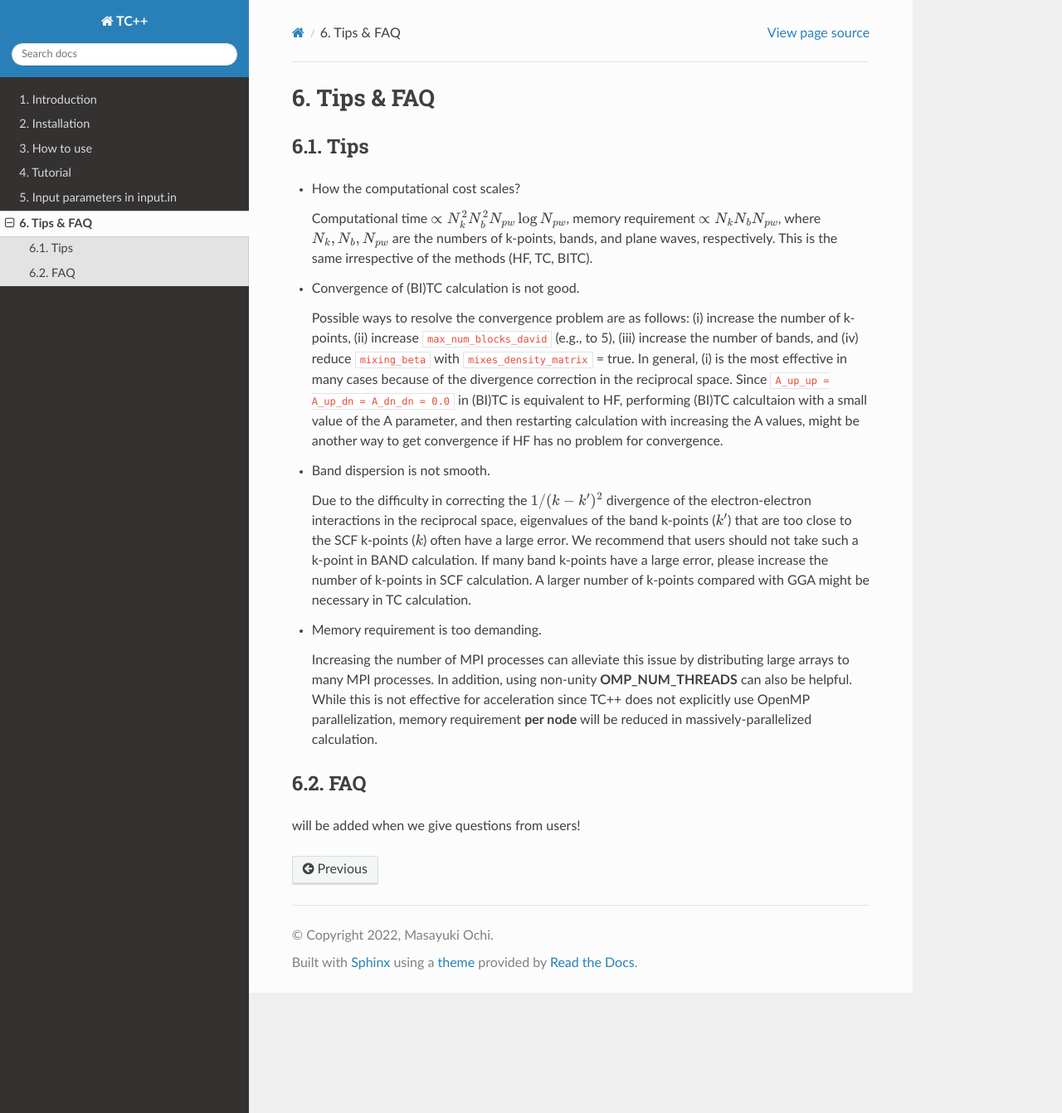
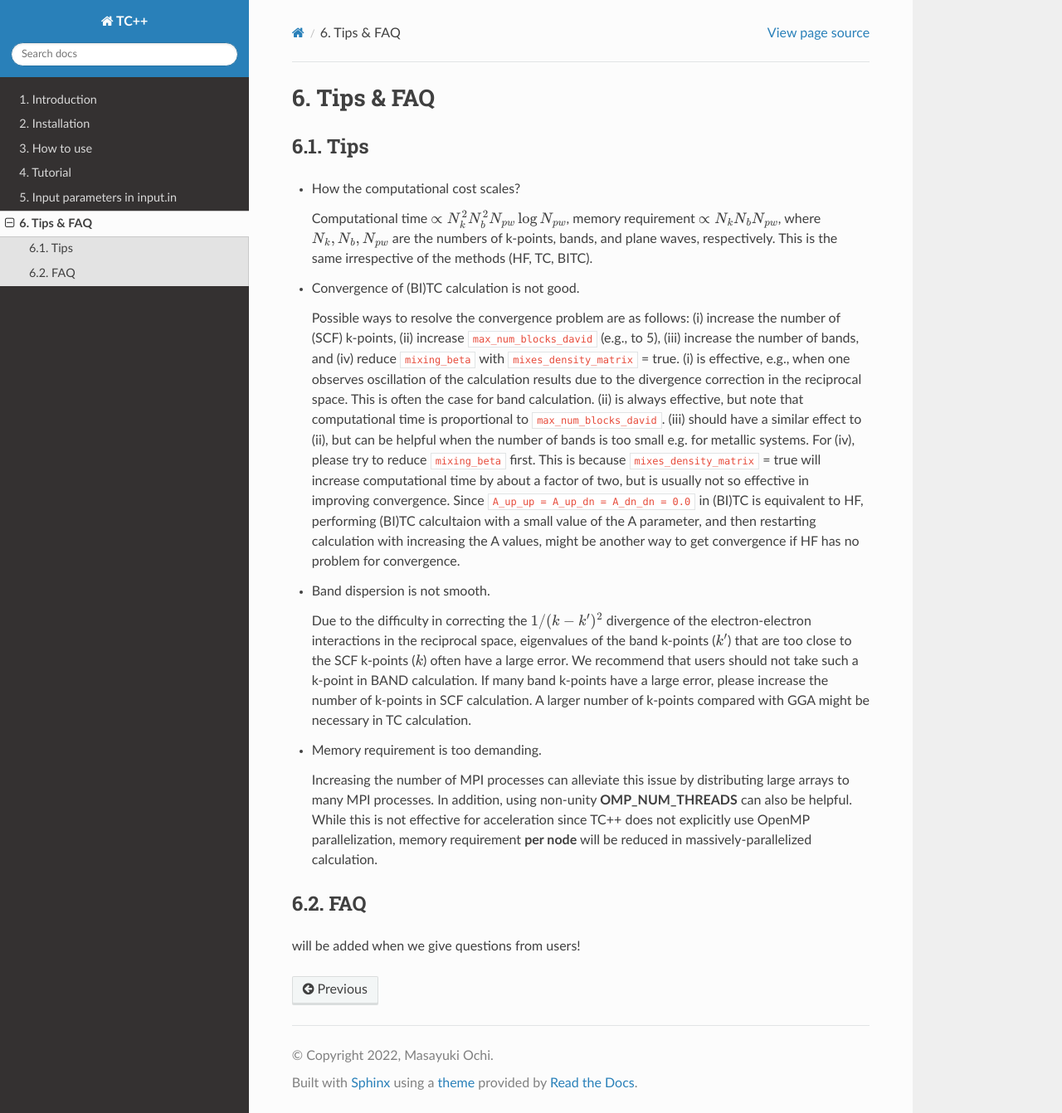
Before and after one commit to masaochi/TC, a Sphinx documentation site: the page built from docs/tips_and_faq.rst, in a window 1280 px wide and 1342 px high. Shown: the whole window at 83% size. Built offline with Sphinx 7.4.7 and the Read the Docs theme 2.0.0, drawn with Linux system fonts in a browser that asks for light colours.

Commit message:
[Update] Add some explanation in User's Guide

```diff
--- a/docs/tips_and_faq.rst
+++ b/docs/tips_and_faq.rst
@@ -13,8 +13,7 @@ Tips
 
 - Convergence of (BI)TC calculation is not good.
 
-  Possible ways to resolve the convergence problem are as follows: (i) increase the number of k-points, (ii) increase ``max_num_blocks_david`` (e.g., to 5),
-  (iii) increase the number of bands, and (iv) reduce ``mixing_beta`` with ``mixes_density_matrix`` = true. In general, (i) is the most effective in many cases because of the divergence correction in the reciprocal space.
+  Possible ways to resolve the convergence problem are as follows: (i) increase the number of (SCF) k-points, (ii) increase ``max_num_blocks_david`` (e.g., to 5), (iii) increase the number of bands, and (iv) reduce ``mixing_beta`` with ``mixes_density_matrix`` = true. (i) is effective, e.g., when one observes oscillation of the calculation results due to the divergence correction in the reciprocal space. This is often the case for band calculation. (ii) is always effective, but note that computational time is proportional to ``max_num_blocks_david``. (iii) should have a similar effect to (ii), but can be helpful when the number of bands is too small e.g. for metallic systems. For (iv), please try to reduce ``mixing_beta`` first. This is because ``mixes_density_matrix`` = true will increase computational time by about a factor of two, but is usually not so effective in improving convergence.
   Since ``A_up_up = A_up_dn = A_dn_dn = 0.0`` in (BI)TC is equivalent to HF, performing (BI)TC calcultaion with a small value of the A parameter,
   and then restarting calculation with increasing the A values, might be another way to get convergence if HF has no problem for convergence.
 
```
